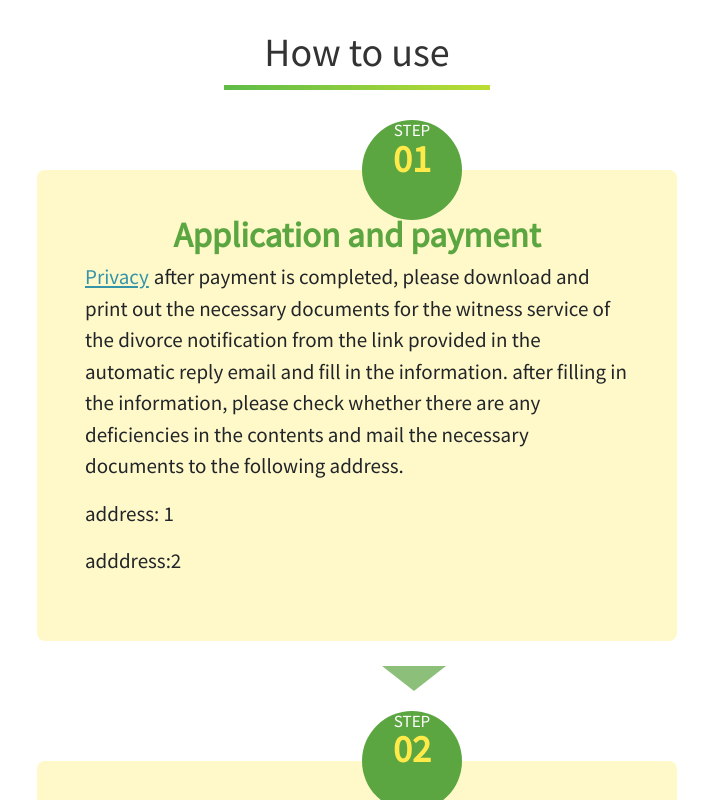
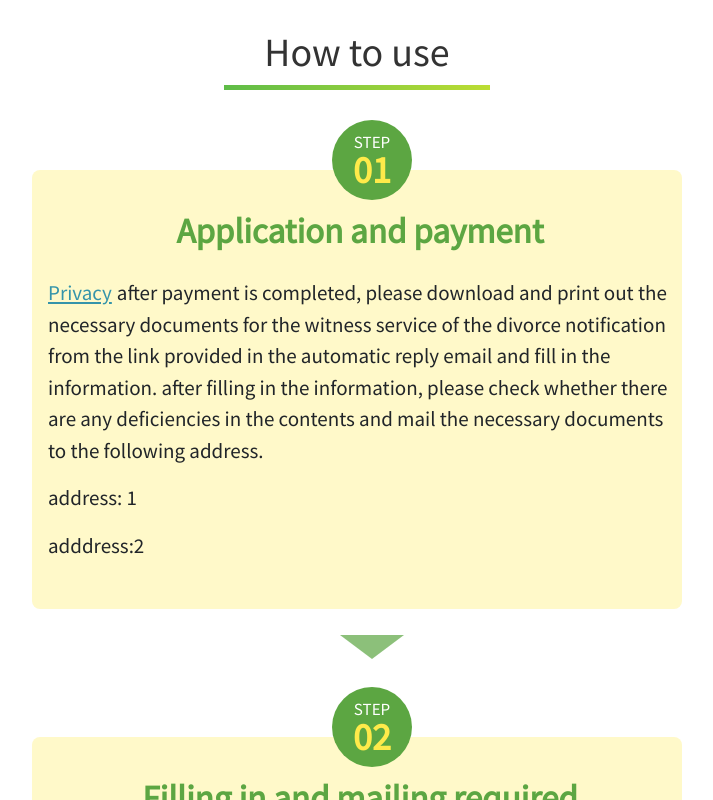
Before and after one commit to JanithSamee/Divorce-Registration-site, a React (Create React App) app: page / in a window 1280 px wide. Shown: the part 6160-6960 px from the top of the page, without its empty margins (283-996 px from the left). Built offline with nearby package versions, Linux system fonts and the light colour scheme; a web font is replaced by a local one.

Commit message:
css fixed

```diff
--- a/src/Components/HowtoUse/how-to-use-style.css
+++ b/src/Components/HowtoUse/how-to-use-style.css
@@ -18,6 +18,7 @@
 	line-height: 1;
 	font-size: 25px;
 	font-weight: 600;
+	margin-top: 0.5em;
 }
 .step-circle h3 {
 	font-size: 35px;
@@ -30,21 +31,22 @@
 	font-size: 13px;
 	margin-bottom: 0px;
 	color: white;
+	margin-top: 1em;
 }
 .step-circle {
 	background-color: #5ca642;
 	border-radius: 50%;
-	width: 90px;
-	height: 90px;
+	width: 80px !important;
+	height: 80px !important;
 	padding: 0.1px;
 	position: absolute;
 	top: -50px;
-	left: 125px;
+	left: 105px;
 }
 .arrow {
 	position: absolute;
 	bottom: -50px;
-	left: 140px;
+	left: 115px;
 }
 .box-container {
 	margin-bottom: 120px;
@@ -57,6 +59,55 @@
 		font-size: 17px;
 		margin-bottom: -5px;
 		color: white;
+		margin-top: 1em;
+	}
+	.step-circle h3 {
+		font-size: 38px;
+		margin-top: -2px;
+		color: #ffea4a;
+		margin-bottom: 1px;
+		font-weight: 600;
+	}
+	.step-box p {
+		text-align: left;
+		font-size: 21px;
+	}
+
+	.step-circle {
+		background-color: #5ca642;
+		border-radius: 50%;
+		width: 100px;
+		height: 100px;
+		position: absolute;
+		top: -50px;
+		left: 300px !important;
+	}
+	.step-heading {
+		color: #5ca642;
+		line-height: 1;
+		font-size: 35px;
+		margin-top: 1em;
+	}
+	.step-box {
+		background-color: #fff9c9;
+		padding: 0.5em 1.5 !important;
+		margin: 7em 1em;
+		margin-bottom: 8em !important;
+		width: 650px !important;
+		position: relative;
+	}
+	.arrow {
+		position: absolute;
+		bottom: -50px;
+		left: 308px !important;
+	}
+}
+@media only screen and (min-width: 768px) {
+	.step-circle h4 {
+		font-size: 17px;
+		margin-bottom: -5px;
+		color: white;
+		margin-top: 0.7em;
 	}
 	.step-circle h3 {
 		font-size: 38px;
@@ -78,62 +129,18 @@
 		padding: 0.1px;
 		position: absolute;
 		top: -50px;
-		left: 325px;
+		left: 290px;
 	}
 	.step-heading {
 		color: #5ca642;
 		line-height: 1;
 		font-size: 35px;
+		margin: 0.8em 1em;
 	}
 	.step-box {
 		background-color: #fff9c9;
-		padding: 3em;
-		margin: 5em 1em;
-		width: 650px;
-		position: relative;
-	}
-	.arrow {
-		position: absolute;
-		bottom: -50px;
-		left: 345px;
-	}
-}
-@media only screen and (min-width: 768px) {
-	.step-circle h4 {
-		font-size: 17px;
-		margin-bottom: -5px;
-		color: white;
-	}
-	.step-circle h3 {
-		font-size: 38px;
-		margin-top: -2px;
-		color: #ffea4a;
-		margin-bottom: 1px;
-		font-weight: 600;
-	}
-	.step-box p {
-		text-align: left;
-		font-size: 21px;
-	}
-
-	.step-circle {
-		background-color: #5ca642;
-		border-radius: 50%;
-		width: 100px;
-		height: 100px;
-		padding: 0.1px;
-		position: absolute;
-		top: -50px;
-		left: 325px;
-	}
-	.step-heading {
-		color: #5ca642;
-		line-height: 1;
-		font-size: 35px;
-	}
-	.step-box {
-		background-color: #fff9c9;
-		padding: 3em;
+		padding-top: 1em;
+		padding-left: 1em;
 		margin: 5em 1em;
 		width: 640px;
 		position: relative;
@@ -141,7 +148,7 @@
 	.arrow {
 		position: absolute;
 		bottom: -50px;
-		left: 345px;
+		left: 298px;
 	}
 }
 ::-webkit-scrollbar {
```
